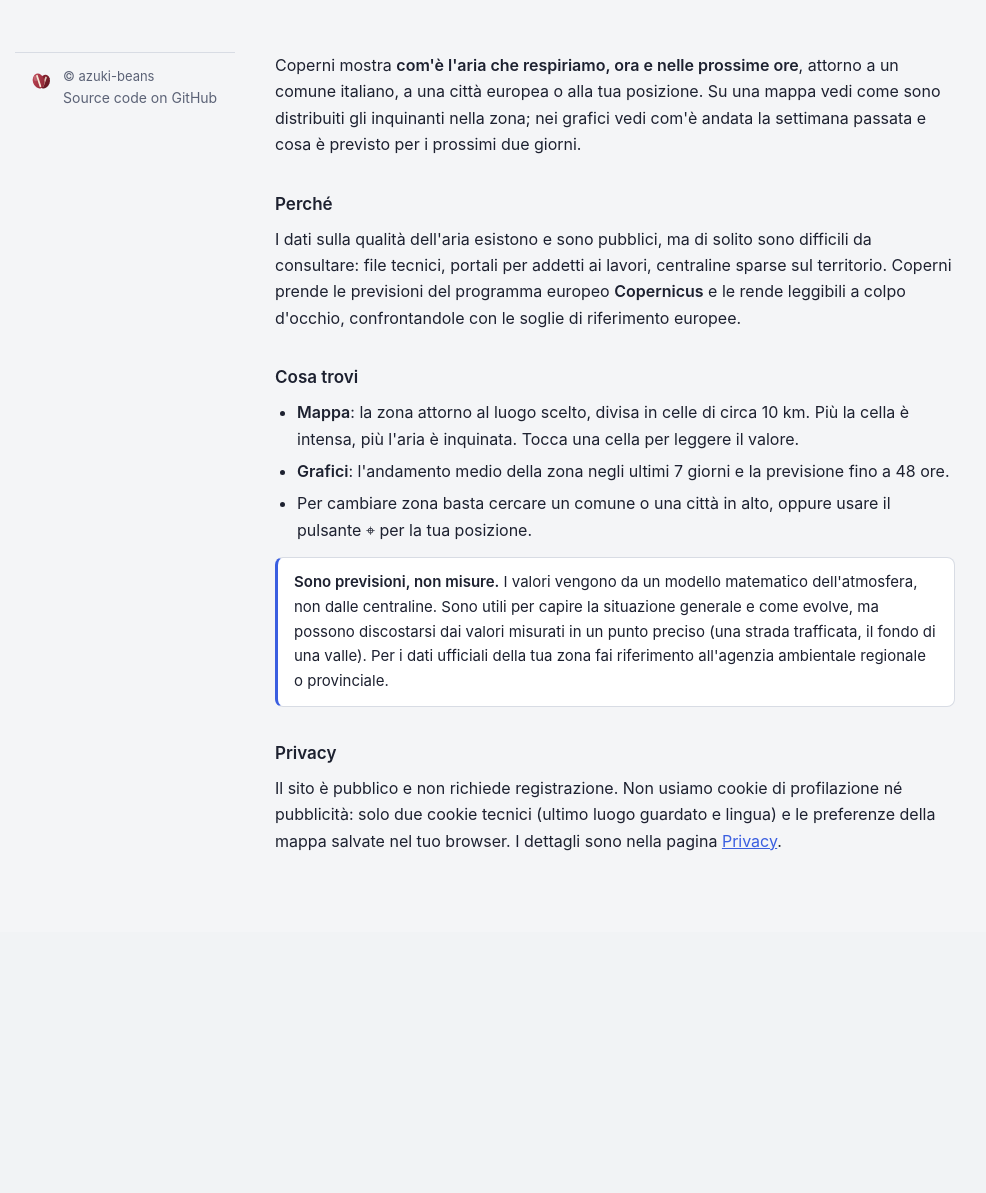
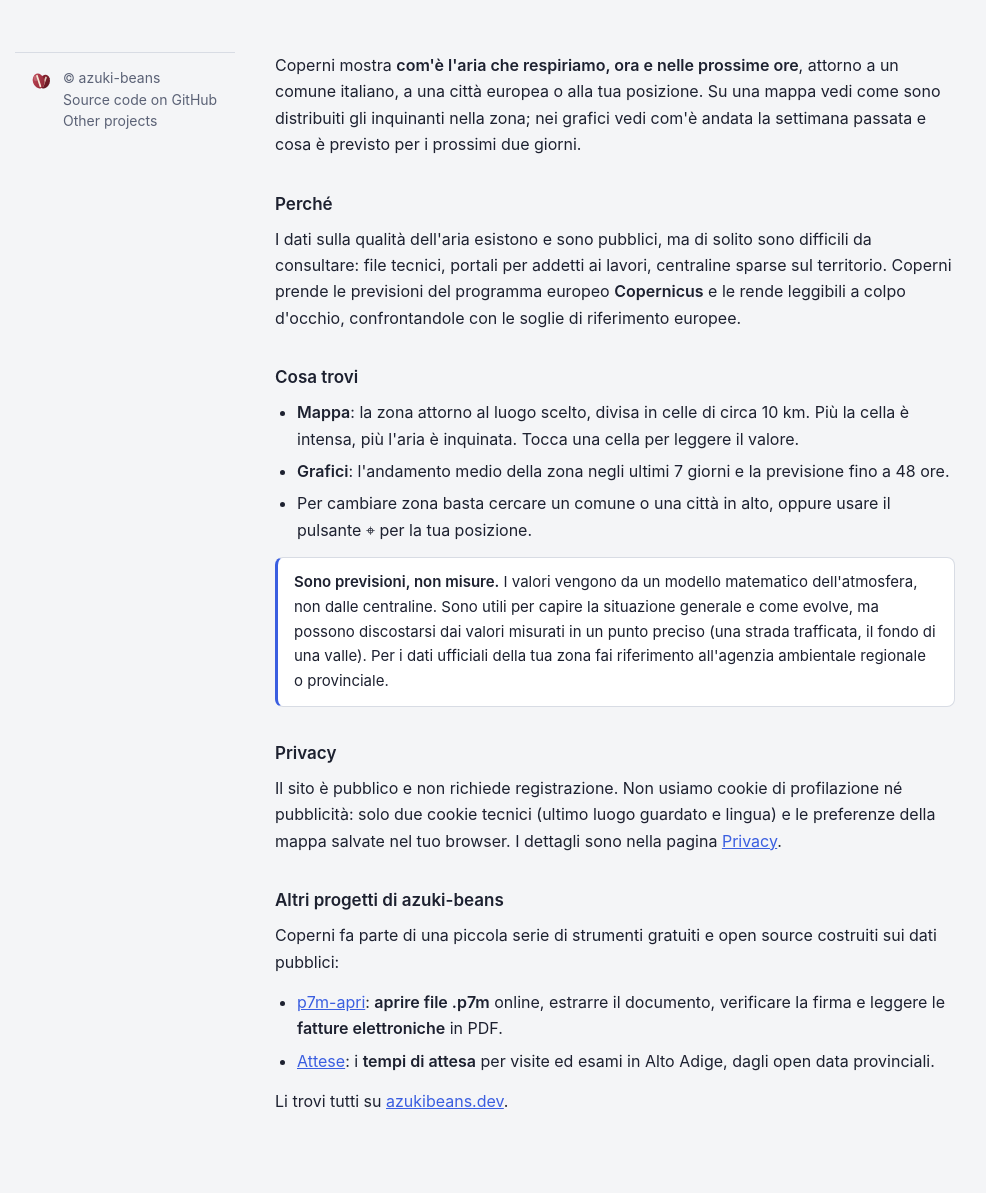
Before and after one commit to azuki-beans/coperni, a Django app: template pagine/templates/pagine/it/progetto.html in a window 1280 px wide. Shown: the part 61-1254 px from the top of the page, without its empty margins (129-1115 px from the left). Before the commit the page ends 912 px from the top, so only its background shows below. Run offline with Django 5.2, Linux system fonts and the light colour scheme; the template is opened without the code that fills it, so the values that code supplies are empty.

Commit message:
Link agli altri progetti azuki-beans e all'hub azukibeans.dev
Footer delle pagine Info e attribuzione della mappa puntano a azukibeans.dev;
la pagina Progetto ha una sezione con p7m-apri e Attese.

Co-Authored-By: Claude Opus 5.5 <noreply@anthropic.com>

```diff
--- a/pagine/templates/pagine/_layout.html
+++ b/pagine/templates/pagine/_layout.html
@@ -279,7 +279,7 @@
         {% endfor %}
         <div class="firma">
             {% include "pagine/_logo_azuki.html" %}
-            <span>© azuki-beans<br><a href="{{ url_repo }}" target="_blank" rel="noopener">{% translate "Source code on GitHub" %}</a></span>
+            <span>© <a href="https://azukibeans.dev/{% if LANGUAGE_CODE == 'it' %}it/{% endif %}">azuki-beans</a><br><a href="{{ url_repo }}" target="_blank" rel="noopener">{% translate "Source code on GitHub" %}</a><br><a href="https://azukibeans.dev/{% if LANGUAGE_CODE == 'it' %}it/{% endif %}">{% translate "Other projects" %}</a></span>
         </div>
     </nav>
     <article>
--- a/pagine/templates/pagine/it/progetto.html
+++ b/pagine/templates/pagine/it/progetto.html
@@ -40,4 +40,17 @@
     pubblicità: solo due cookie tecnici (ultimo luogo guardato e lingua) e le preferenze della
     mappa salvate nel tuo browser. I dettagli sono nella pagina <a href="{% url 'pagine:pagina' 'privacy' %}">Privacy</a>.
 </p>
+<h3>Altri progetti di azuki-beans</h3>
+<p>
+    Coperni fa parte di una piccola serie di strumenti gratuiti e open source costruiti sui dati
+    pubblici:
+</p>
+<ul>
+    <li><a href="https://p7m.azukibeans.dev/">p7m-apri</a>: <strong>aprire file .p7m</strong>
+        online, estrarre il documento, verificare la firma e leggere le
+        <strong>fatture elettroniche</strong> in PDF.</li>
+    <li><a href="https://attese.azukibeans.dev/">Attese</a>: i <strong>tempi di attesa</strong>
+        per visite ed esami in Alto Adige, dagli open data provinciali.</li>
+</ul>
+<p>Li trovi tutti su <a href="https://azukibeans.dev/it/">azukibeans.dev</a>.</p>
 {% endblock %}
--- a/places/templates/_base_map.html
+++ b/places/templates/_base_map.html
@@ -293,7 +293,7 @@
 
     // in testa: chi ha fatto il sito e da dove vengono i dati (resta negli screenshot condivisi)
     map.attributionControl.addAttribution(
-        '<a href="{{ url_repo }}" target="_blank">Coperni</a> by azuki-beans · ' +
+        '<a href="{{ url_repo }}" target="_blank">Coperni</a> by <a href="https://azukibeans.dev/{% if LANGUAGE_CODE == 'it' %}it/{% endif %}" target="_blank">azuki-beans</a> · ' +
         '{% translate "Air quality" as qualita %}{{ qualita|escapejs }}: ' +
         '<a href="https://atmosphere.copernicus.eu/" target="_blank">Copernicus CAMS</a>');
     map.attributionControl.addAttribution(
```
Also changed, not shown: pagine/templates/pagine/en/progetto.html (+12 -0 lines), locale/it/LC_MESSAGES/django.po.
